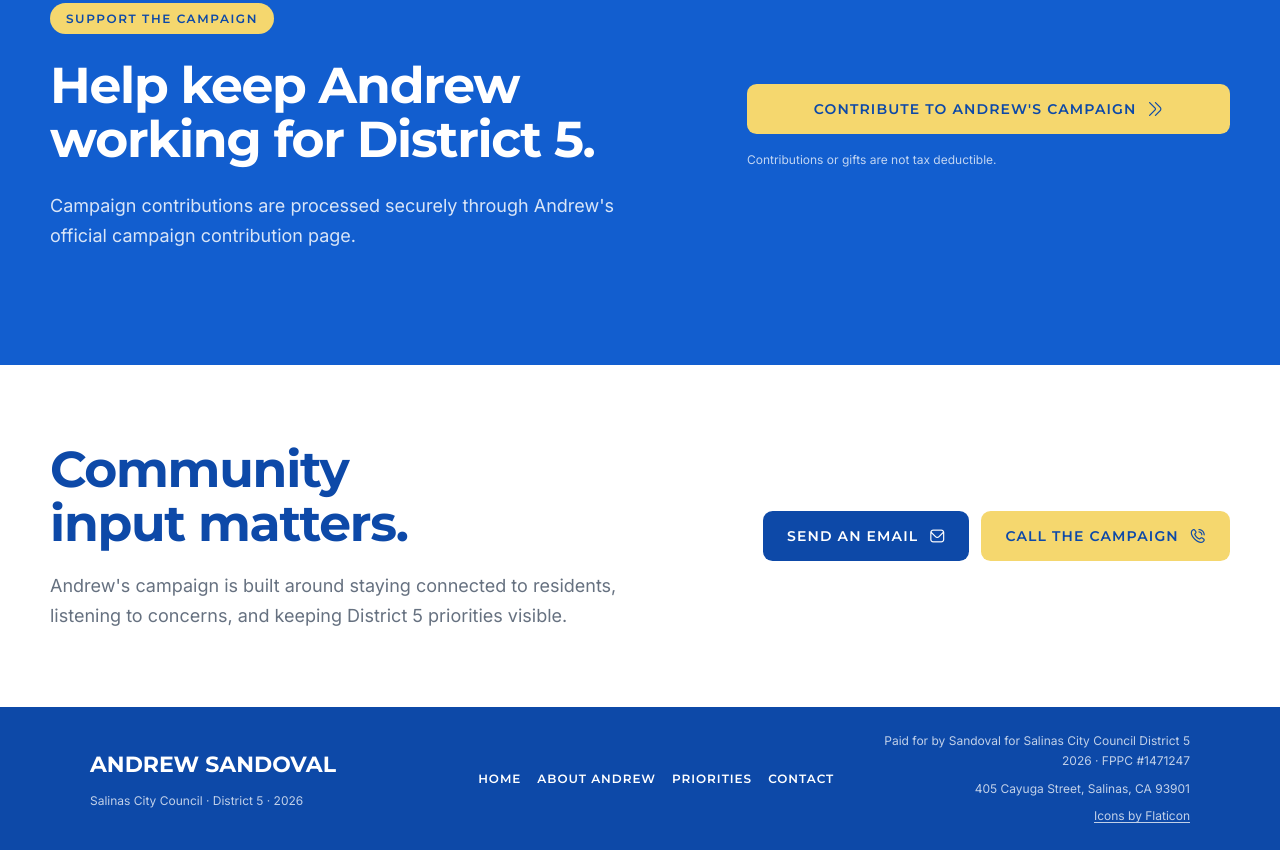
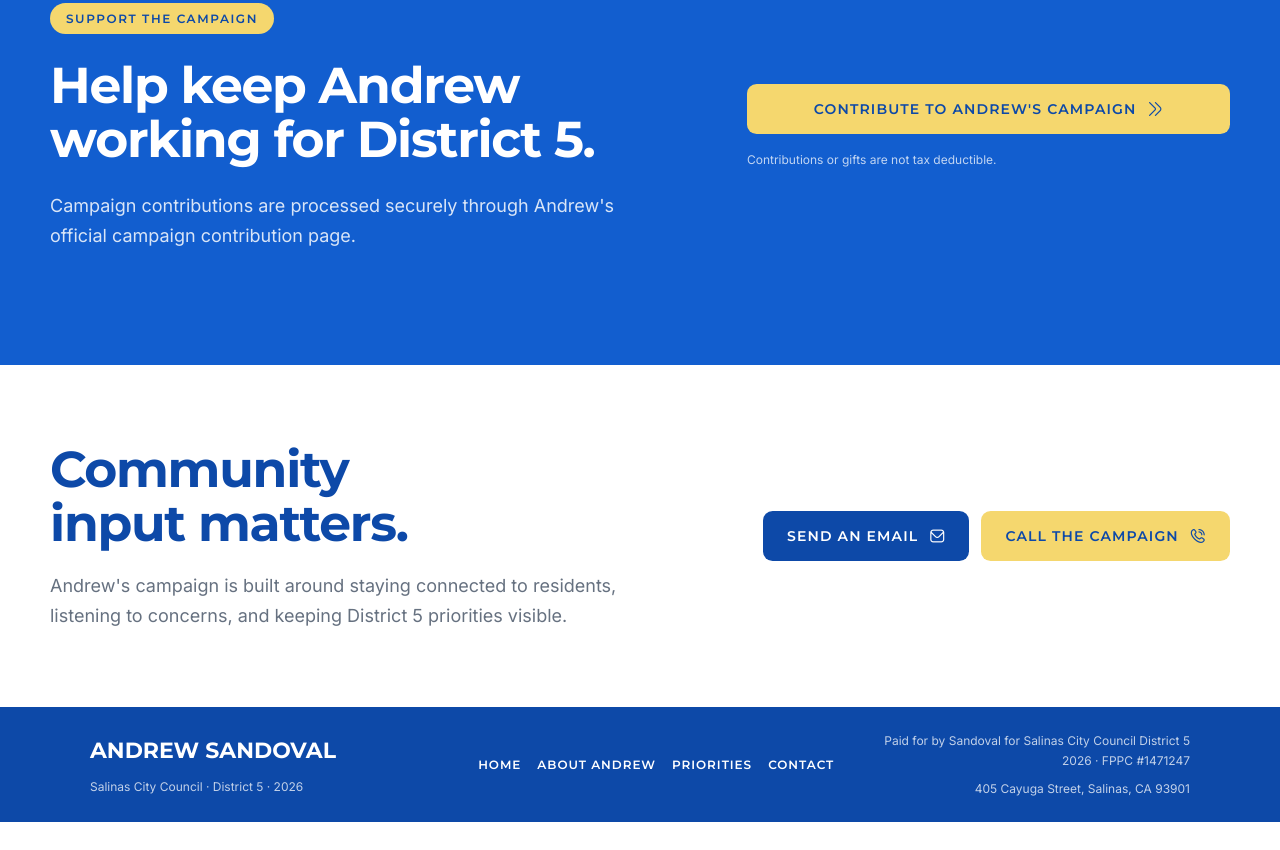
Before and after one commit to ulisespaiz/andrewsandoval, a plain HTML site: page contact.html in a window 1280 px wide. Shown: the part 1551-2401 px from the top of the page. After the commit the page ends 2373 px from the top, so only its background shows below. Drawn offline with nearby package versions, Linux system fonts and the light colour scheme.

Commit message:
Update contact.html

```diff
--- a/contact.html
+++ b/contact.html
@@ -174,7 +174,6 @@
       <div class="footer-legal">
         <p>Paid for by Sandoval for Salinas City Council District 5 2026 · FPPC #1471247</p>
         <p>405 Cayuga Street, Salinas, CA 93901</p>
-        <p><a href="https://www.flaticon.com/uicons" target="_blank" rel="noopener noreferrer">Icons by Flaticon</a></p>
       </div>
     </div>
   </footer>
```
